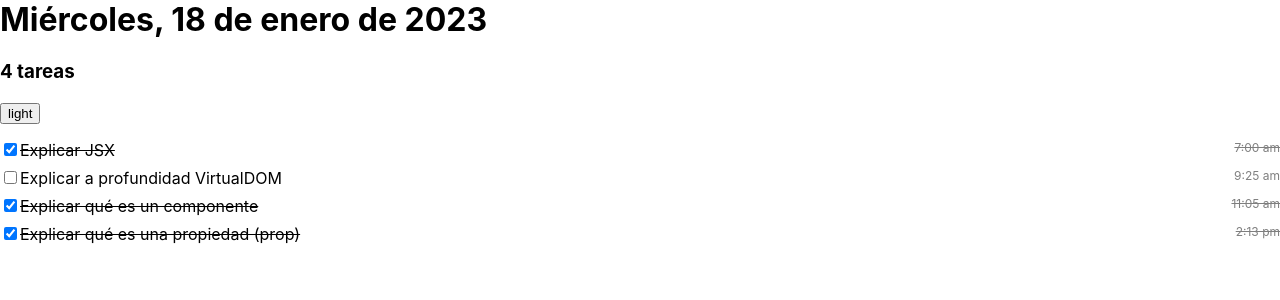
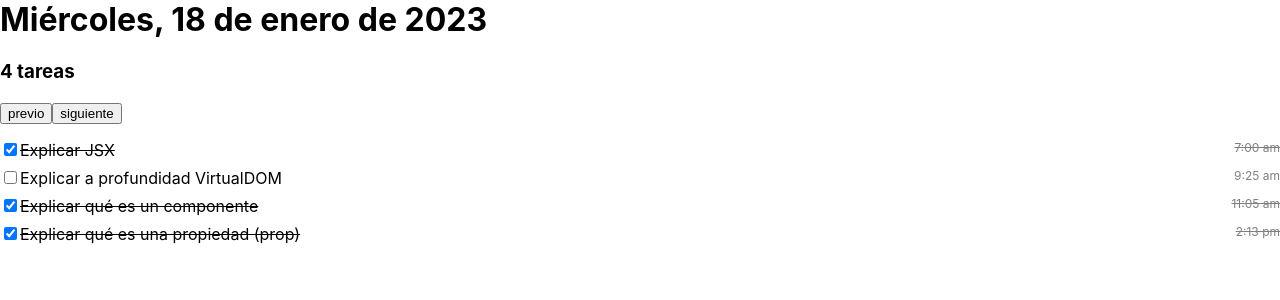
Before and after one commit to GuichoMX/ReactProyect, a React (Create React App) app: page / in a window 1280 px wide. Shown: the top 300 px of the page. Built offline with nearby package versions, Linux system fonts and the light colour scheme.

Commit message:
Agregar useReducer para manejar el estado del toggle

```diff
--- a/src/App.js
+++ b/src/App.js
@@ -25,9 +25,46 @@ const tareasIniciales = [
   }
 ];
 
+const estadoInicial = "light";
+const calcularSiguienteEstado = (estado) => {
+  switch (estado) {
+      case "light":
+          return "medium";
+      case "medium":
+          return "dark";
+      case "dark":
+          return "light";
+      default:
+          return "";
+  }
+};
+const calcularPrevioEstado = (estado) => {
+  switch (estado) {
+      case "light":
+          return "dark";
+      case "medium":
+          return "light";
+      case "dark":
+          return "medium";
+      default:
+          return "";
+  }
+};
+const reductor = (estado, accion) => {
+  switch(accion.tipo) {
+    case "siguiente":
+      return calcularSiguienteEstado(estado);
+    case "previo":
+      return calcularPrevioEstado(estado);
+    default:
+      throw new Error(`Acción desconocida: ${accion.tipo}`)
+  }
+};
+
 function App() {
   const [tareas, ponerTareas] = React.useState(tareasIniciales);
-  const [toggle, setToggle] = React.useState("light");
+  // const [toggle, setToggle] = React.useState("light");
+  const [toggle, setToggle] = React.useReducer(reductor, estadoInicial);
 
   const modificarTarea = (id, propiedad, valor) => {
     const copiaTareas = [...tareas];
--- a/src/componentes/Tarea/index.jsx
+++ b/src/componentes/Tarea/index.jsx
@@ -13,7 +13,12 @@ function Tarea(props) {
             props.modificarTarea(props.id, "hecho", !props.hecho);
           }}
         />
-        <span className={classNameHecho}>
+        <span
+          className={classNameHecho}
+          draggable
+          onDragStart={e => console.log('onDragStart')}
+          onDragEnd={e => console.log('onDragEnd')}
+        >
           {props.titulo}
         </span>
         <span className={`secondary-text ${classNameHecho}`}>{props.hora}</span>
--- a/src/componentes/Toggle.jsx
+++ b/src/componentes/Toggle.jsx
@@ -1,33 +1,15 @@
 function Toggle(props) {
-    const handleClick = (evt) => {
+    const handleClick = (evt, tipo) => {
         evt.preventDefault();
-
-        let next;
-        // if (props.toggle === "light") {
-        //     next = "medium";
-        // } else if (props.toggle === "medium") {
-        //     next = "dark";
-        // } else if (props.toggle === "dark") {
-        //     next = "light";
-        // }
-        switch (props.toggle) {
-            case "light":
-                next = "medium";
-                break;
-            case "medium":
-                next = "dark";
-                break;
-            case "dark":
-                next = "light";
-                break;
-            default:
-        }
-
-        props.setToggle(next);
+        props.setToggle({ tipo });
     };
 
     return (
-        <button onClick={handleClick}>{props.toggle}</button>
+        <>
+            <button onClick={(e) => handleClick(e, "previo")}>previo</button>
+            <button onClick={(e) => handleClick(e, "siguiente")}>siguiente</button>
+        </>
+
     )
 }
 
```
